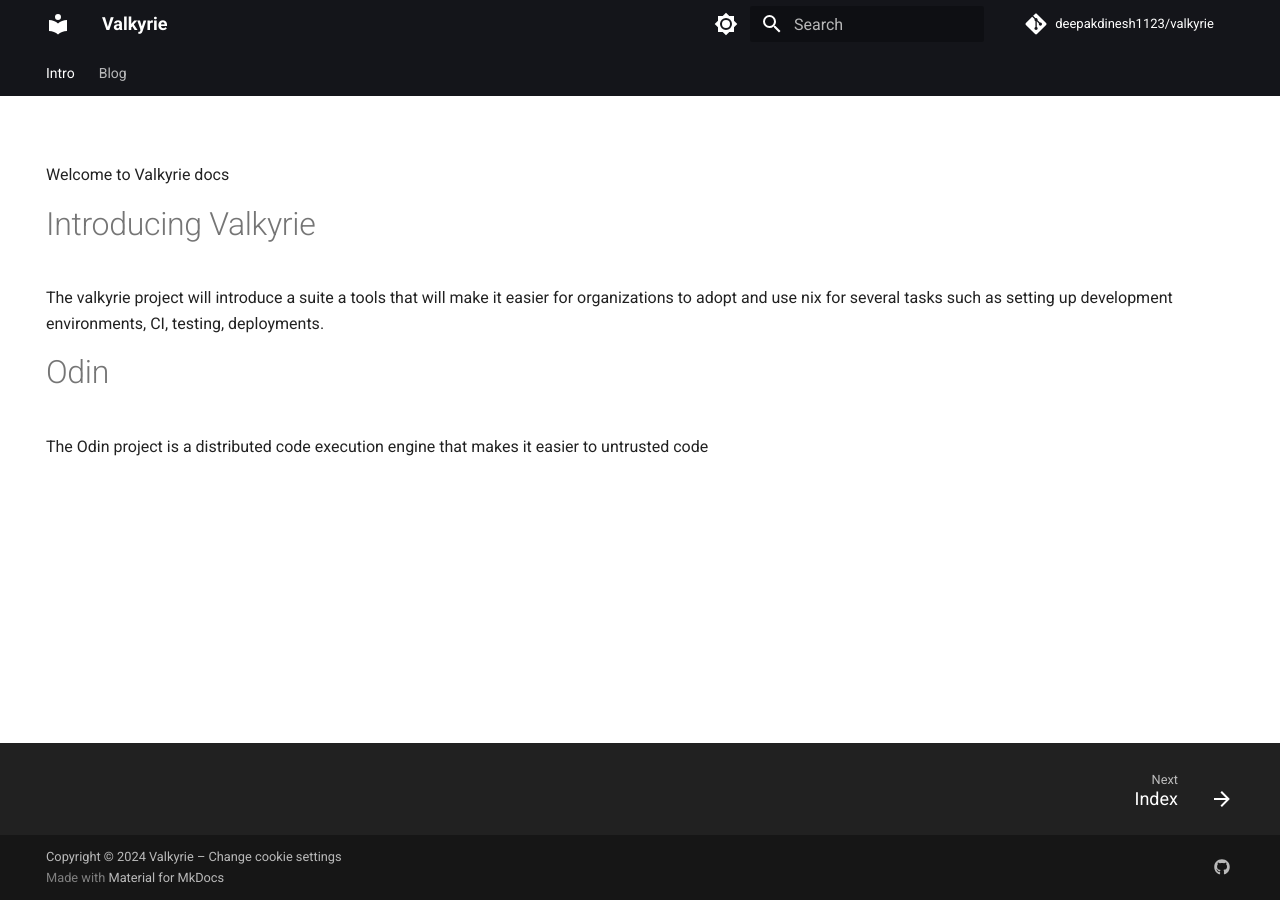
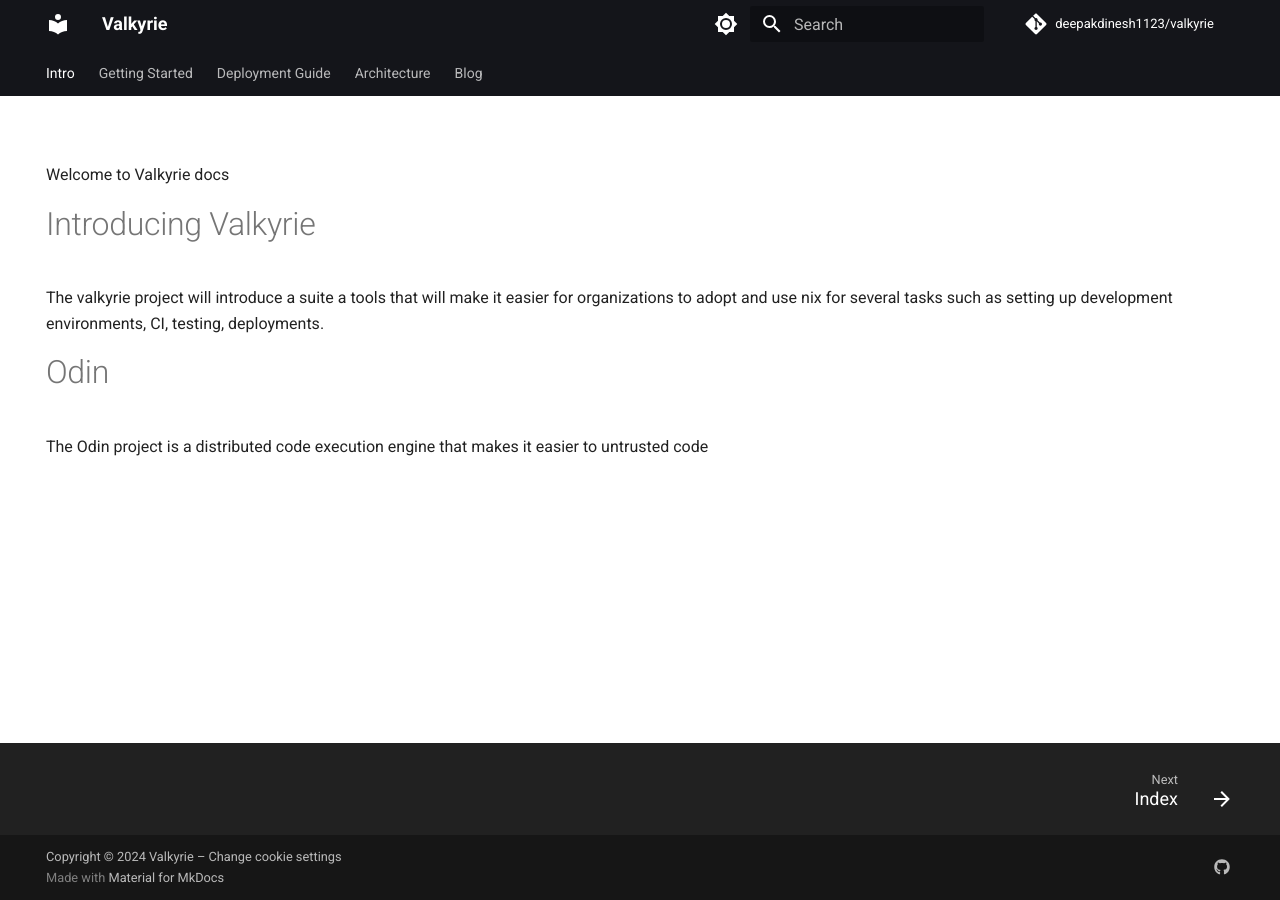
Before and after one commit to deepakdinesh1123/valkyrie, an MkDocs documentation site: the page built from docs/index.md, in a window 1280 px wide. Built offline with MkDocs 1.6.1 and Material for MkDocs 9.7.7, drawn with Linux system fonts in a browser that asks for light colours; plug-ins that fetch from the network failed and are left out; comment, search, counter and statistics services are not loaded; the version menu is left out.

Commit message:
half layout set

```diff
--- a/mkdocs.yml
+++ b/mkdocs.yml
@@ -49,6 +49,12 @@
 nav:
   - Intro:
     - index.md
+  - Getting Started:
+      - getting_started/index.md
+  - Deployment Guide:
+      - deployment_guide/index.md
+  - Architecture:
+      - architecture/index.md
   - Blog:
       - blog/index.md
 markdown_extensions:
```
Also changed, not shown: docs/getting_started/index.md (added, +4 -0 lines), docs/architecture/index.md (added), docs/deployment_guide/index.md (added).
